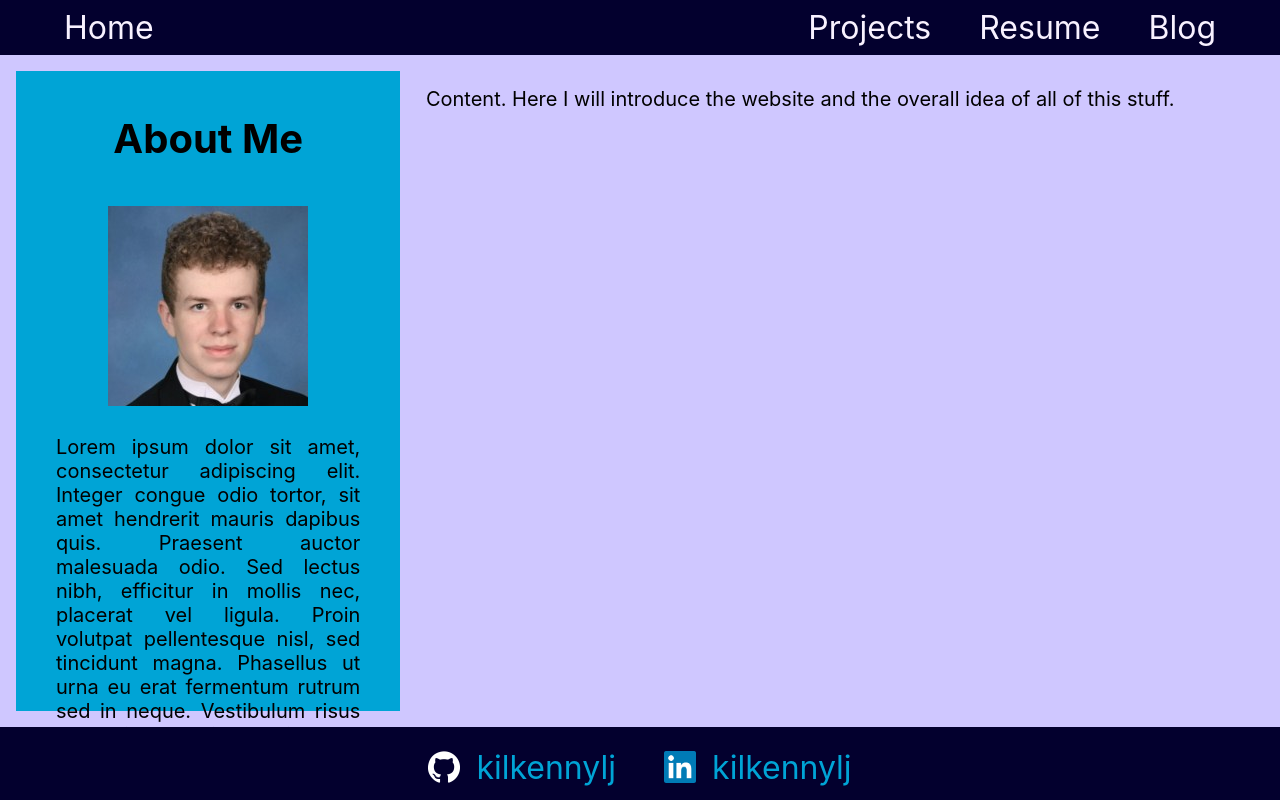
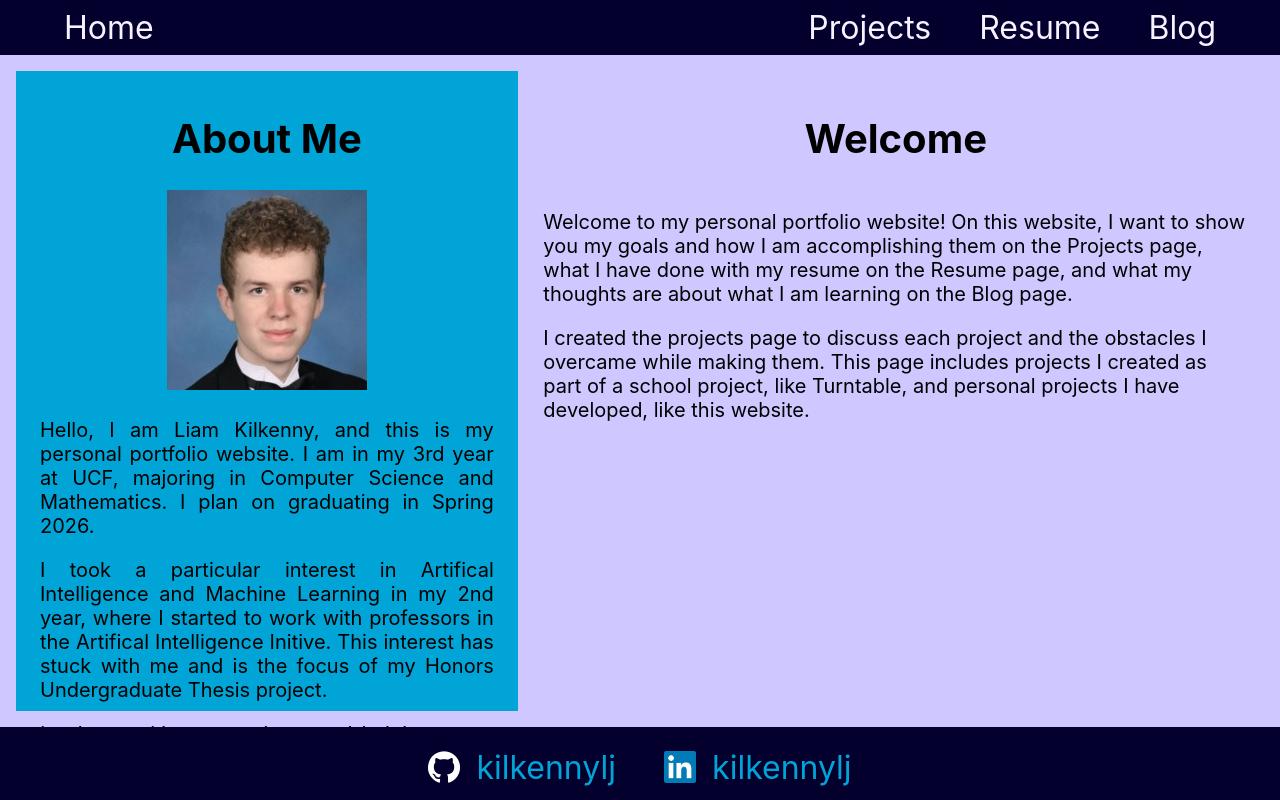
Before and after one commit to kilkennylj/kilkennylj.github.io, a React (Create React App) app: page / in a window 1280 px wide. Shown: the top 800 px of the page. Built offline with nearby package versions, Linux system fonts and the light colour scheme.

Commit message:
Added about me and some content

```diff
--- a/src/components/About.jsx
+++ b/src/components/About.jsx
@@ -8,12 +8,25 @@ function About ()
 {
     return(
         <div className="about">
-            <h1 style={{display: 'block'}}>About Me</h1>
+            <h1 style={{ display: 'block', textAlign: 'center'}}>About Me</h1>
             <div className="aboutImgContainer">
                 <img className="aboutImg" src={liamImage} alt='Liam Kilkenny, creator of this webpage' />
             </div>
             <div className="aboutContent">
-            Lorem ipsum dolor sit amet, consectetur adipiscing elit. Integer congue odio tortor, sit amet hendrerit mauris dapibus quis. Praesent auctor malesuada odio. Sed lectus nibh, efficitur in mollis nec, placerat vel ligula. Proin volutpat pellentesque nisl, sed tincidunt magna. Phasellus ut urna eu erat fermentum rutrum sed in neque. Vestibulum risus ex, varius vel viverra sit amet, sagittis ornare sem. Nunc quis laoreet mi, id ultricies sem. Donec tincidunt arcu sed eros maximus finibus. Nulla posuere ornare porta. In tristique nisi sit amet nisi tincidunt hendrerit. Aenean pulvinar accumsan magna.
+                <p>
+                    Hello, I am Liam Kilkenny, and this is my personal portfolio website.
+                    I am in my 3rd year at UCF, majoring in Computer Science and Mathematics.
+                    I plan on graduating in Spring 2026.
+                </p>
+                <p>
+                    I took a particular interest in Artifical Intelligence and Machine Learning in my 2nd year, where I started to work with professors in the Artifical Intelligence Initive.
+                    This interest has stuck with me and is the focus of my Honors Undergraduate Thesis project.
+                </p>
+                <p>
+                    I enjoy working on projects and helping peers with computer-related problems in my free time.
+                    I like to help others with their computer-related problems since many want to do modern projects, but they often require some knowledge of coding.
+                    I like to act as a teacher so they can learn quickly and comfortably, showing results.
+                </p>
             </div>
         </div>
     );
--- a/src/components/HomeContent.jsx
+++ b/src/components/HomeContent.jsx
@@ -6,7 +6,15 @@ function HomeContent()
 {
     return(
         <div className="homeContent">
-        Content. Here I will introduce the website and the overall idea of all of this stuff.
+            <h1 style={{display: 'block', textAlign: 'center'}}>Welcome</h1>
+            <p>
+                Welcome to my personal portfolio website!
+                On this website, I want to show you my goals and how I am accomplishing them on the Projects page, what I have done with my resume on the Resume page, and what my thoughts are about what I am learning on the Blog page.
+            </p>
+            <p>
+                I created the projects page to discuss each project and the obstacles I overcame while making them.
+                This page includes projects I created as part of a school project, like Turntable, and personal projects I have developed, like this website.
+            </p>
         </div>
     );
 };
--- a/src/styles/HomePage.css
+++ b/src/styles/HomePage.css
@@ -11,7 +11,7 @@
     background: #CFC7FF;
     flex-direction: row;
     max-width: 100vw;
-    font-size: 20px;
+    font-size: 1.25rem;
     padding: 1rem;
 }
 
@@ -20,18 +20,15 @@
     display: flex;
     flex-direction: column;
     background-color: #00A4D6;
-    width: 30vw;
+    width: 40vw;
     padding: 1rem;
-    text-align: center;
 }
 
 .aboutImgContainer
 {
     display: flex;
-    flex-direction: column;
-    display: block;
-    margin-top: 1rem;
     align-items: center;
+    justify-content: center;
 }
 
 .aboutImg
@@ -45,13 +42,19 @@
 {
     text-align: justify;
     text-justify: inter-word;
-    padding: 1.5rem;
+    padding: 0.5rem;
 }
 
 .homeContent
 {
     display: flex;
-    width: 70vw;
+    flex-direction: column;
+    width: 60vw;
     padding: 1rem;
     padding-left: 2vw;
 }
+
+p
+{
+    margin-bottom: 0rem;
+}
```
